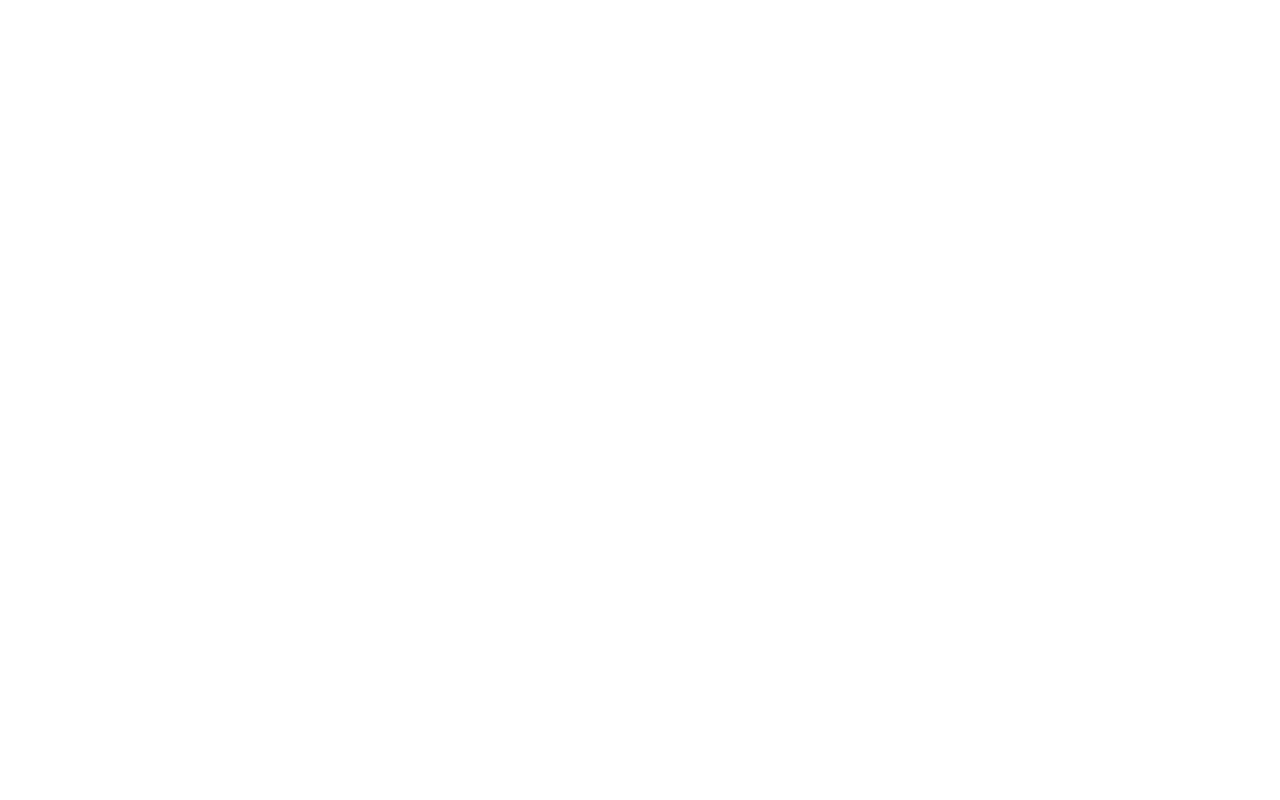
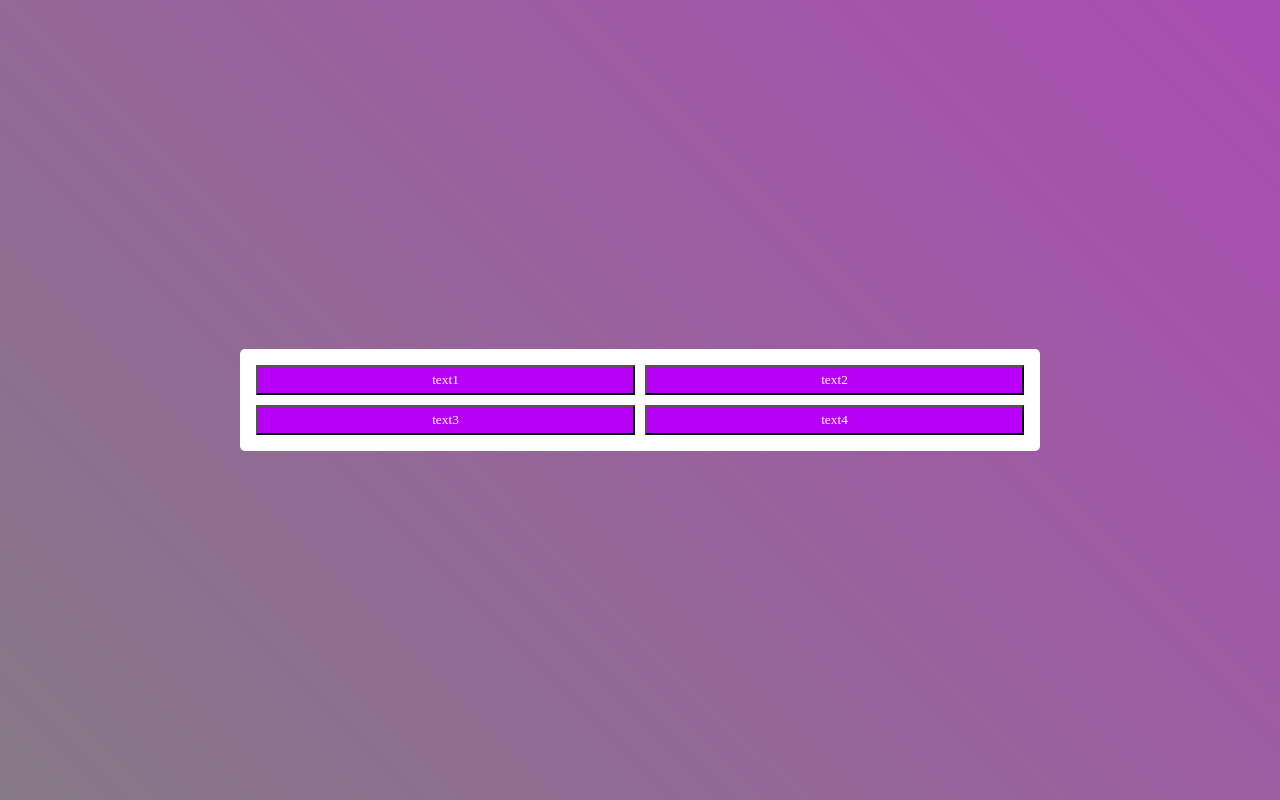
Before and after one commit to RikuyaChiba/QuizApp, a plain HTML site: page index.html in a window 1280 px wide. Drawn offline with Linux system fonts and the light colour scheme.

Commit message:
create quiz box

```diff
--- a/index.html
+++ b/index.html
@@ -8,6 +8,13 @@
     <link rel="stylesheet" href="styles.css">
 </head>
 <body>
-
+    <div class="container">
+        <div class="btn-grid">
+            <button class="btn">text1</button>
+            <button class="btn">text2</button>
+            <button class="btn">text3</button>
+            <button class="btn">text4</button>
+        </div>
+    </div>
 </body>
 </html>
--- a/styles.css
+++ b/styles.css
@@ -0,0 +1,35 @@
+*, *::before, *::after {
+    box-sizing: border-box;
+    font-family: Gotham Rounded;
+}
+
+body {
+    margin: 0;
+    padding: 0;
+    display: flex;
+    justify-content: center;
+    align-items: center;
+    height: 100vh;
+    width: 100vw;
+    background-image: linear-gradient(45deg, hsl(300, 5%, 50%), hsl(295, 40%, 50%) );
+}
+
+.container {
+    width: 800px;
+    max-width: 80%;
+    background-color: white;
+    border-radius: 5px;
+}
+
+.btn-grid {
+    display: grid;
+    grid-template-columns: repeat(2, auto);
+    gap: 10px;
+    margin: 1rem;
+}
+
+.btn {
+    padding: 5px 10px;
+    background-color: #B800F6;
+    color: white;
+}
```
